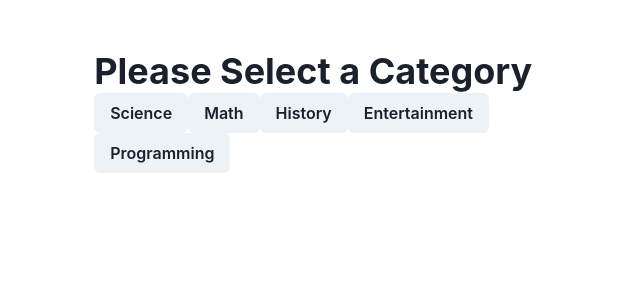
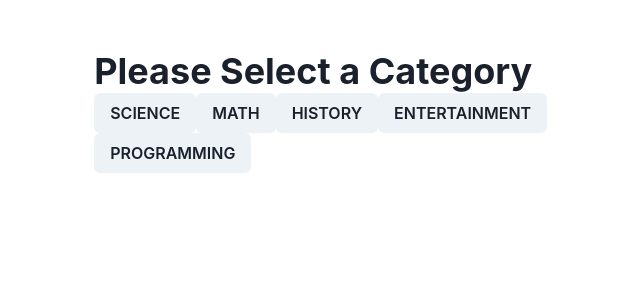
Before and after one commit to Korede456/Intel_trivia, a React (Vite) app: page / in a window 1280 px wide. Both pictures are taken after a click on the button "Click to start". Shown: the top 300 px of the page, without its empty margins (291-931 px from the left). Built offline with nearby package versions, Linux system fonts and the light colour scheme.

Commit message:
rewrote the category jsx for effectiveness

```diff
--- a/src/components/Category.jsx
+++ b/src/components/Category.jsx
@@ -5,6 +5,13 @@ import Trivia from "./Trivia"; // Make sure this import is correct
 const Category = () => {
   const [selectedCategory, setSelectedCategory] = useState(null);
   const [isActive, setIsActive] = useState(false);
+  const Categories = [
+    "science",
+    "math",
+    "history",
+    "entertainment",
+    "programming",
+  ];
 
   const handleComponent = (category) => {
     setSelectedCategory(category);
@@ -16,15 +23,11 @@ const Category = () => {
       {!isActive ? (
         <Container>
           <Heading> Please Select a Category</Heading>
-          <Button onClick={() => handleComponent("science")}>Science</Button>
-          <Button onClick={() => handleComponent("math")}>Math</Button>
-          <Button onClick={() => handleComponent("history")}>History</Button>
-          <Button onClick={() => handleComponent("entertainment")}>
-            Entertainment
-          </Button>
-          <Button onClick={() => handleComponent("programming")}>
-            Programming
-          </Button>
+          {Categories.map((item, index) => (
+            <Button key={index} onClick={() => handleComponent(item)}>
+              {item.toUpperCase()}
+            </Button>
+          ))}
         </Container>
       ) : (
         <Trivia prop={selectedCategory} /> // Render the Trivia component when isActive is false
```
